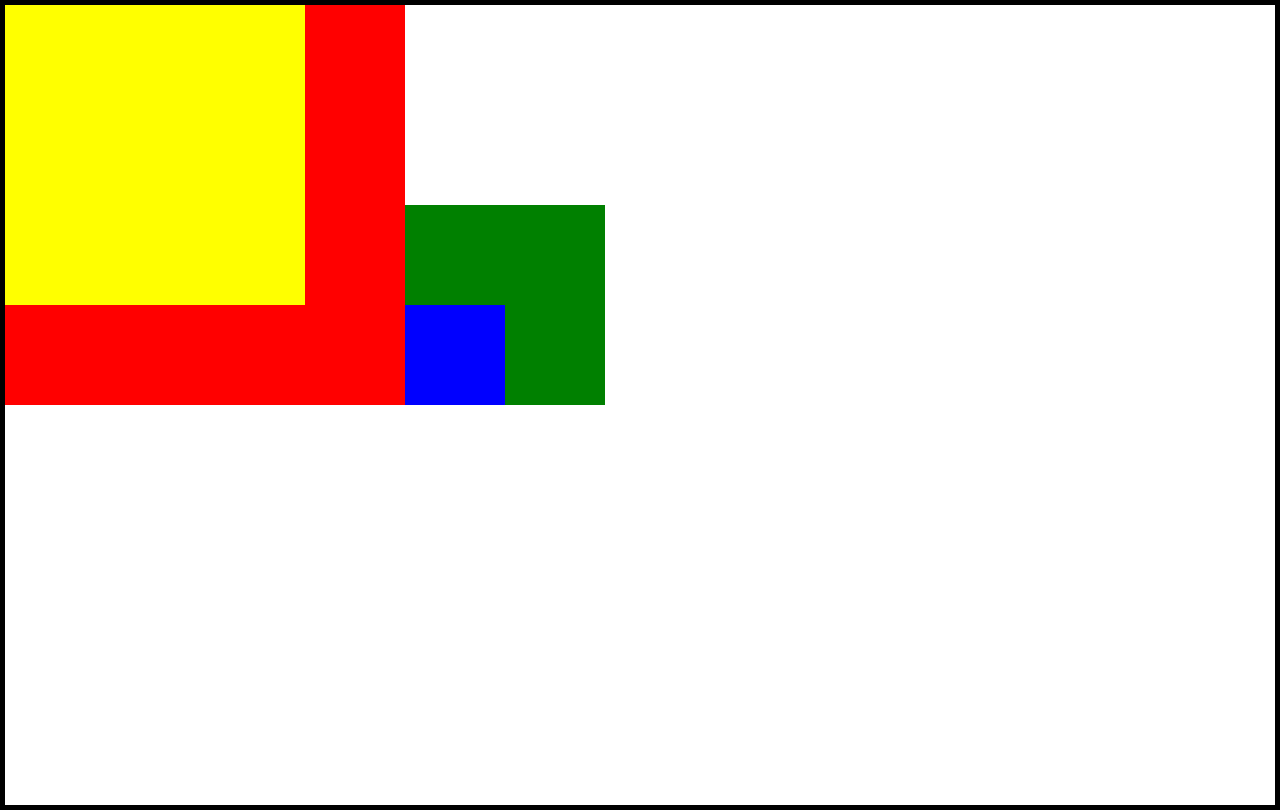
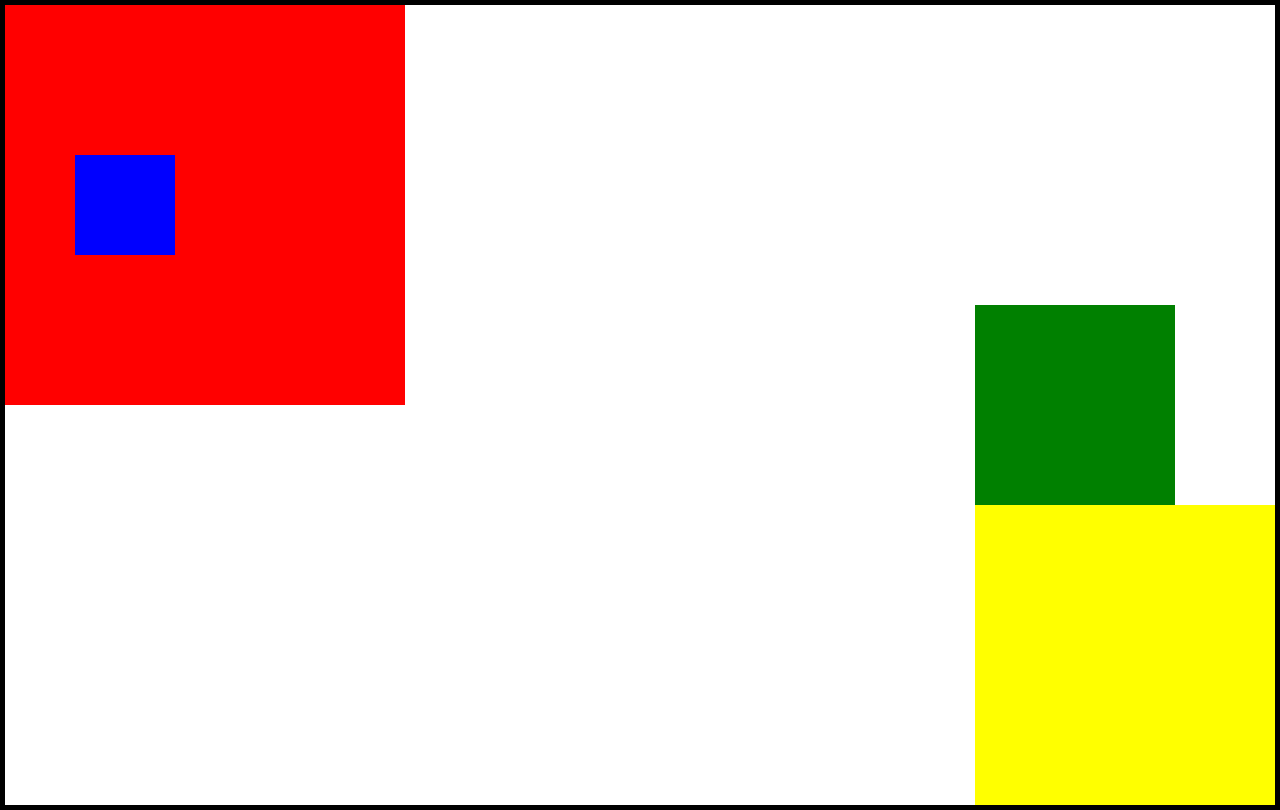
Before and after one commit to tdhood/css-mocks, a plain HTML site: page index.html in a window 1280 px wide. Drawn offline with Linux system fonts and the light colour scheme.

Commit message:
added style 4 and style 5

```diff
--- a/index.html
+++ b/index.html
@@ -3,7 +3,7 @@
 <head>
   <meta charset="UTF-8">
   <title>CSS Positioning Exercise</title>
-  <link rel="stylesheet" href="style 3.css">
+  <link rel="stylesheet" href="style 5.css">
 </head>
 <body>
 <!-- Don't change anything here! -->
--- a/style 4.css
+++ b/style 4.css
@@ -15,6 +15,9 @@ body {
   width: 300px;
   height: 300px;
   background-color: yellow;
+  position: relative;
+  left: 100px;
+  top: 100px;
 
 }
 
@@ -22,6 +25,10 @@ body {
   width: 200px;
   height: 200px;
   background-color: green;
+  position: relative;
+  bottom: 100px;
+  right:100px;
+
 
 }
 
@@ -29,5 +36,8 @@ body {
   width: 100px;
   height: 100px;
   background-color: blue;
+  position: relative;
+  left: 100px;
+  top:100px;
 
 }
--- a/style 5.css
+++ b/style 5.css
@@ -15,6 +15,9 @@ body {
   width: 300px;
   height: 300px;
   background-color: yellow;
+  position: absolute;
+  right: 0px;
+  bottom: 0px;
 
 }
 
@@ -22,6 +25,8 @@ body {
   width: 200px;
   height: 200px;
   background-color: green;
+  position: absolute;
+  bottom: 300px;
 
 }
 
@@ -29,5 +34,10 @@ body {
   width: 100px;
   height: 100px;
   background-color: blue;
+  position: relative;
+  bottom: 150px;
+  right: 900px;
+
+
 
 }
```
